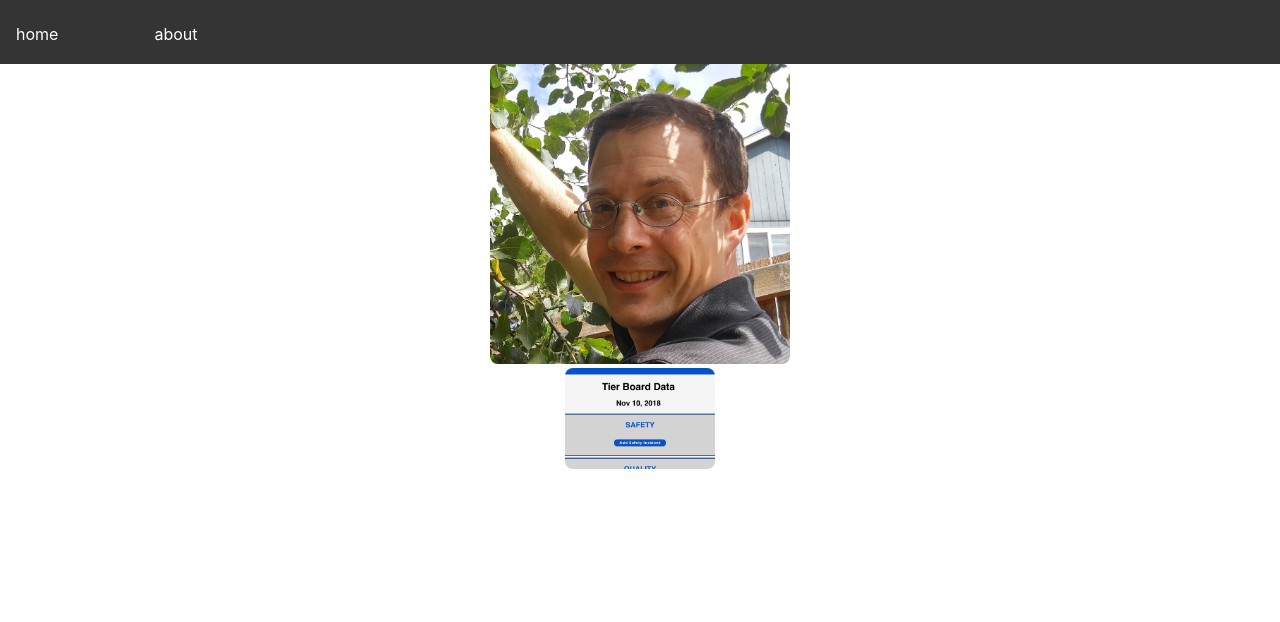
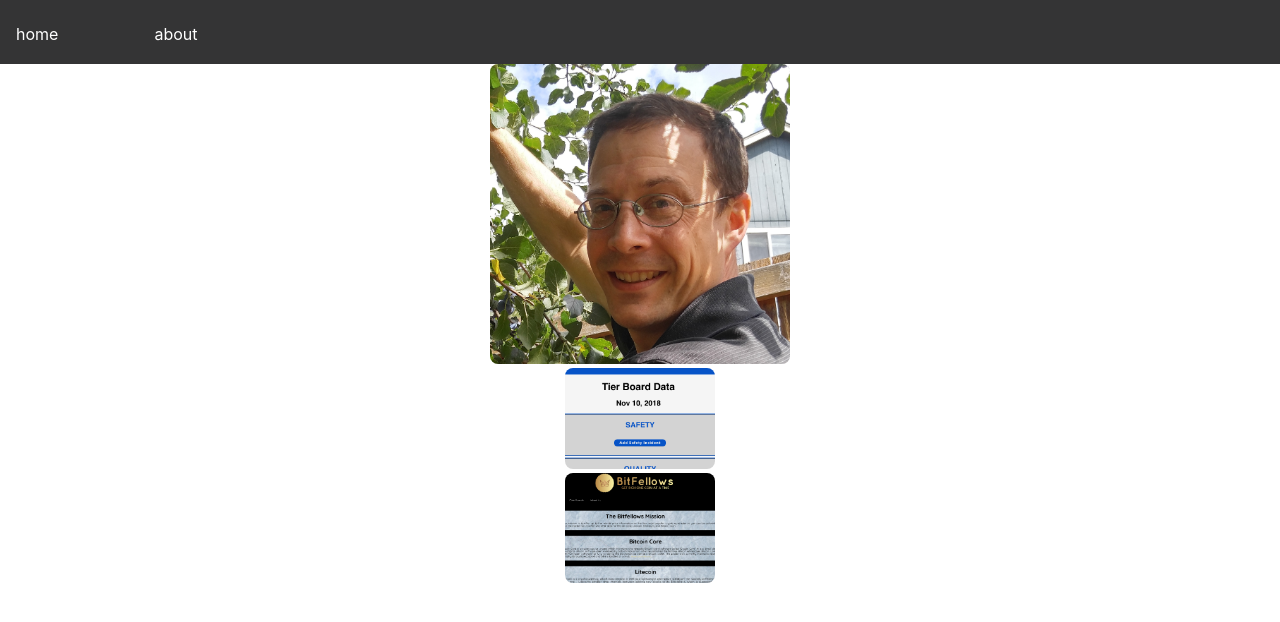
Before and after one commit to Lennerblom/portfolio, a React (Create React App) app in the folder portfolio/: page / in a window 1280 px wide. Shown: the top 622 px of the page. Built offline with nearby package versions, Linux system fonts and the light colour scheme.

Commit message:
added bitfellows link

```diff
--- a/portfolio/src/App.css
+++ b/portfolio/src/App.css
@@ -62,3 +62,7 @@ p {
 img {
   border-radius: .5em;
 }
+.row {
+  display: grid;
+
+}
--- a/portfolio/src/home.js
+++ b/portfolio/src/home.js
@@ -13,9 +13,15 @@ export default class Home extends Component {
                 <img src={require('./assets/MyFace.jpg') } alt="my face" width="300px"/>
                 <div class="projects">
                   <div class="row">
-                    <div class="column1">
+                    <div class="column">
                       <a href="https://tier-board.github.io/tier-board-client/">
-                      <img src={require('./assets/tier-board.png')} alt="link to tier-board site" width="150px"/></a>
+                        <img src={require('./assets/tier-board.png')} alt="link to tier-board site" width="150px"/>
+                      </a>
+                    </div>
+                    <div class="column">
+                      <a href="https://bitfellows.github.io/client-side/">
+                        <img src={require('./assets/bitfellows.png')} alt="link to bitfellows site" width="150px"/>
+                      </a>
                     </div>
                   </div>
                 </div>
```
Also changed, not shown: portfolio/src/assets/bitfellows.png (added).
